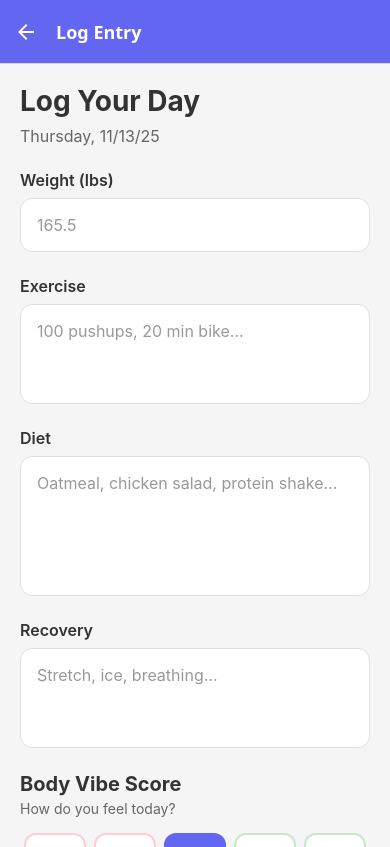
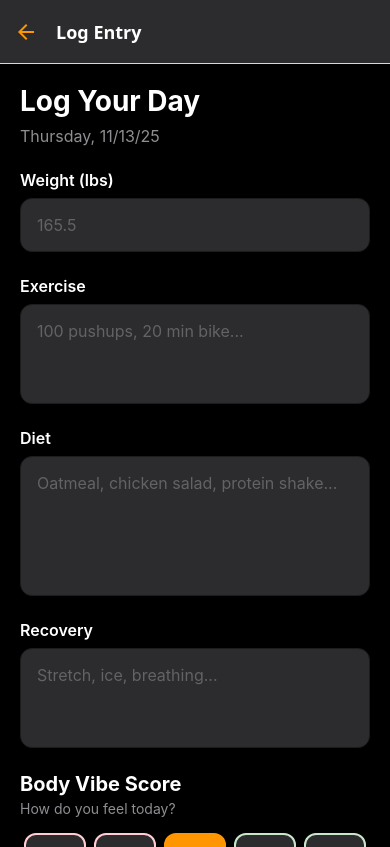
Before and after one commit to timothybruns/BodyBook, a React Native app: screen /Entry in a window 390 px wide. Shown: the top 847 px of the page. Built offline with nearby package versions, Linux system fonts and the light colour scheme.

Commit message:
changed theme to dark with iOS Clock app feel

```diff
--- a/src/components/EntryCard.js
+++ b/src/components/EntryCard.js
@@ -19,27 +19,22 @@ export default function EntryCard({ entry, onPress, onLongPress, getScoreColor,
         </View>
       </View>
 
-      {/* Weight */}
       {entry.weight ? (
         <Text style={styles.entryDetail}>⚖️ {entry.weight} lbs</Text>
       ) : null}
 
-      {/* Exercise */}
       {entry.exercise ? (
         <Text style={styles.entryDetail} numberOfLines={2}>💪 {entry.exercise}</Text>
       ) : null}
 
-      {/* Diet - NEW */}
       {entry.diet ? (
         <Text style={styles.entryDetail} numberOfLines={2}>🍽️ {entry.diet}</Text>
       ) : null}
 
-      {/* Recovery - NEW */}
       {entry.recovery ? (
         <Text style={styles.entryDetail} numberOfLines={2}>🧘 {entry.recovery}</Text>
       ) : null}
 
-      {/* Comments */}
       {entry.comments ? (
         <Text style={styles.entryComment} numberOfLines={2}>💭 {entry.comments}</Text>
       ) : null}
--- a/src/components/ErrorBoundary.js
+++ b/src/components/ErrorBoundary.js
@@ -1,7 +1,6 @@
 // src/components/ErrorBoundary.js
 import React from 'react';
 import { View, Text, TouchableOpacity, StyleSheet, ScrollView } from 'react-native';
-import { colors } from '../styles/theme';
 
 class ErrorBoundary extends React.Component {
   constructor(props) {
@@ -14,21 +13,16 @@ class ErrorBoundary extends React.Component {
   }
 
   static getDerivedStateFromError(error) {
-    // Update state so the next render will show the fallback UI
     return { hasError: true };
   }
 
   componentDidCatch(error, errorInfo) {
-    // Log error details for debugging
     console.error('Error caught by boundary:', error, errorInfo);
 
     this.setState({
       error,
       errorInfo,
     });
-
-    // Here you could send error to a crash reporting service like Sentry
-    // Sentry.captureException(error, { extra: errorInfo });
   }
 
   handleReset = () => {
@@ -41,7 +35,6 @@ class ErrorBoundary extends React.Component {
 
   render() {
     if (this.state.hasError) {
-      // Fallback UI when error occurs
       return (
         <View style={styles.container}>
           <ScrollView contentContainerStyle={styles.content}>
@@ -83,7 +76,7 @@ class ErrorBoundary extends React.Component {
 const styles = StyleSheet.create({
   container: {
     flex: 1,
-    backgroundColor: '#f5f5f5',
+    backgroundColor: '#000000',
   },
   content: {
     flex: 1,
@@ -98,37 +91,37 @@ const styles = StyleSheet.create({
   title: {
     fontSize: 24,
     fontWeight: 'bold',
-    color: '#333',
+    color: '#FFFFFF',
     marginBottom: 12,
     textAlign: 'center',
   },
   message: {
     fontSize: 16,
-    color: '#666',
+    color: '#8E8E93',
     textAlign: 'center',
     marginBottom: 32,
     lineHeight: 24,
   },
   button: {
-    backgroundColor: colors.indigo,
+    backgroundColor: '#FF9500',
     paddingHorizontal: 32,
     paddingVertical: 16,
     borderRadius: 12,
-    shadowColor: '#000',
-    shadowOffset: { width: 0, height: 2 },
-    shadowOpacity: 0.1,
-    shadowRadius: 4,
-    elevation: 3,
+    shadowColor: '#FF9500',
+    shadowOffset: { width: 0, height: 4 },
+    shadowOpacity: 0.4,
+    shadowRadius: 12,
+    elevation: 6,
   },
   buttonText: {
-    color: '#fff',
+    color: '#FFFFFF',
     fontSize: 16,
     fontWeight: 'bold',
   },
   errorDetails: {
     marginTop: 40,
     padding: 16,
-    backgroundColor: '#fff',
+    backgroundColor: '#2C2C2E',
     borderRadius: 8,
     width: '100%',
   },
@@ -140,13 +133,13 @@ const styles = StyleSheet.create({
   },
   errorText: {
     fontSize: 12,
-    color: '#666',
+    color: '#8E8E93',
     fontFamily: 'monospace',
     marginBottom: 8,
   },
   errorStack: {
     fontSize: 10,
-    color: '#999',
+    color: '#636366',
     fontFamily: 'monospace',
   },
 });
--- a/src/navigation/RootNavigator.js
+++ b/src/navigation/RootNavigator.js
@@ -3,6 +3,7 @@ import React from 'react';
 import { createStackNavigator } from '@react-navigation/stack';
 import DashboardScreen from '../screens/DashboardScreen';
 import EntryFormScreen from '../screens/EntryFormScreen';
+import { colors } from '../styles/theme';
 
 const Stack = createStackNavigator();
 
@@ -11,9 +12,21 @@ export default function RootNavigator() {
     <Stack.Navigator
       initialRouteName="Dashboard"
       screenOptions={{
-        headerStyle: { backgroundColor: '#6366f1' },
-        headerTintColor: '#fff',
-        headerTitleStyle: { fontWeight: 'bold' },
+        headerStyle: {
+          backgroundColor: colors.backgroundCard,
+          shadowColor: '#000',
+          shadowOffset: { width: 0, height: 2 },
+          shadowOpacity: 0.3,
+          shadowRadius: 4,
+          elevation: 3,
+        },
+        headerTintColor: colors.primary,
+        headerTitleStyle: {
+          fontWeight: 'bold',
+          color: colors.textPrimary,
+        },
+        headerBackTitleVisible: false,
+        cardStyle: { backgroundColor: colors.background },
       }}
     >
       <Stack.Screen
--- a/src/screens/DashboardScreen.js
+++ b/src/screens/DashboardScreen.js
@@ -1,4 +1,4 @@
-// src/screens/DashboardScreen.js - With error handling
+// src/screens/DashboardScreen.js
 import React, { useEffect, useState } from 'react';
 import { SafeAreaView, ScrollView, View, Text, TouchableOpacity, StyleSheet, ActivityIndicator, Alert } from 'react-native';
 import { loadEntries, saveEntries } from '../storage/entries';
@@ -107,7 +107,6 @@ export default function DashboardScreen({ navigation }) {
       });
     } catch (err) {
       console.error('Error calculating stats:', err);
-      // Don't show error to user, just log it
     }
   }
 
@@ -165,17 +164,15 @@ export default function DashboardScreen({ navigation }) {
     ]);
   };
 
-  // Show loading state
   if (loading) {
     return (
       <View style={styles.loadingContainer}>
-        <ActivityIndicator size="large" color={colors.indigo} />
+        <ActivityIndicator size="large" color={colors.primary} />
         <Text style={styles.loadingText}>Loading your entries...</Text>
       </View>
     );
   }
 
-  // Show error state
   if (error) {
     return (
       <SafeAreaView style={styles.container}>
@@ -285,51 +282,51 @@ export default function DashboardScreen({ navigation }) {
 }
 
 const styles = StyleSheet.create({
-  container: { flex: 1, backgroundColor: '#f5f5f5' },
-  loadingContainer: { flex: 1, justifyContent: 'center', alignItems: 'center', backgroundColor: '#f5f5f5' },
-  loadingText: { marginTop: 12, fontSize: 16, color: '#666' },
-  errorContainer: { flex: 1, justifyContent: 'center', alignItems: 'center', padding: 20 },
+  container: { flex: 1, backgroundColor: colors.background },
+  loadingContainer: { flex: 1, justifyContent: 'center', alignItems: 'center', backgroundColor: colors.background },
+  loadingText: { marginTop: 12, fontSize: 16, color: colors.textSecondary },
+  errorContainer: { flex: 1, justifyContent: 'center', alignItems: 'center', padding: 20, backgroundColor: colors.background },
   errorEmoji: { fontSize: 64, marginBottom: 16 },
-  errorTitle: { fontSize: 24, fontWeight: 'bold', color: '#333', marginBottom: 8 },
-  errorMessage: { fontSize: 16, color: '#666', textAlign: 'center', marginBottom: 24 },
-  retryButton: { backgroundColor: colors.indigo, paddingHorizontal: 32, paddingVertical: 12, borderRadius: 8 },
-  retryButtonText: { color: '#fff', fontSize: 16, fontWeight: '600' },
+  errorTitle: { fontSize: 24, fontWeight: 'bold', color: colors.textPrimary, marginBottom: 8 },
+  errorMessage: { fontSize: 16, color: colors.textSecondary, textAlign: 'center', marginBottom: 24 },
+  retryButton: { backgroundColor: colors.primary, paddingHorizontal: 32, paddingVertical: 12, borderRadius: 12 },
+  retryButtonText: { color: colors.textPrimary, fontSize: 16, fontWeight: '600' },
   scrollView: { flex: 1 },
   dashboardContainer: { padding: spacing.lg },
-  dashboardHeader: { fontSize: 32, fontWeight: 'bold', color: '#333', marginBottom: 20 },
-  rangeSelector: { flexDirection: 'row', marginBottom: 24, backgroundColor: '#fff', borderRadius: 12, padding: 4, ...shadows.card },
+  dashboardHeader: { fontSize: 32, fontWeight: 'bold', color: colors.textPrimary, marginBottom: 20 },
+  rangeSelector: { flexDirection: 'row', marginBottom: 24, backgroundColor: colors.backgroundCard, borderRadius: 12, padding: 4, ...shadows.card },
   rangeButton: { flex: 1, paddingVertical: 12, alignItems: 'center', borderRadius: 8 },
-  rangeButtonActive: { backgroundColor: colors.indigo },
-  rangeButtonText: { fontSize: 14, fontWeight: '600', color: '#666' },
-  rangeButtonTextActive: { color: '#fff' },
-  scoreCard: { backgroundColor: '#fff', borderRadius: 16, padding: 24, marginBottom: 16, alignItems: 'center', ...shadows.cardLg },
-  scoreCardLabel: { fontSize: 16, color: '#666', marginBottom: 12 },
+  rangeButtonActive: { backgroundColor: colors.primary },
+  rangeButtonText: { fontSize: 14, fontWeight: '600', color: colors.textSecondary },
+  rangeButtonTextActive: { color: colors.textPrimary },
+  scoreCard: { backgroundColor: colors.backgroundCard, borderRadius: 16, padding: 24, marginBottom: 16, alignItems: 'center', ...shadows.cardLg },
+  scoreCardLabel: { fontSize: 16, color: colors.textSecondary, marginBottom: 12 },
   scoreDisplay: { flexDirection: 'row', alignItems: 'center', marginBottom: 8 },
   scoreValue: { fontSize: 56, fontWeight: 'bold', marginRight: 12 },
   scoreEmoji: { fontSize: 48 },
-  scoreSubtext: { fontSize: 14, color: '#999' },
+  scoreSubtext: { fontSize: 14, color: colors.textTertiary },
   trendContainer: { flexDirection: 'row', alignItems: 'center', marginBottom: 8 },
   trendEmoji: { fontSize: 20, marginRight: 8 },
-  trendText: { fontSize: 14, color: '#666', fontWeight: '600' },
+  trendText: { fontSize: 14, color: colors.textSecondary, fontWeight: '600' },
   statsGrid: { flexDirection: 'row', gap: 12, marginBottom: 16 },
-  statCard: { flex: 1, backgroundColor: '#fff', borderRadius: 12, padding: 20, alignItems: 'center', ...shadows.card },
-  statValue: { fontSize: 28, fontWeight: 'bold', color: '#333', marginBottom: 4 },
-  statLabel: { fontSize: 14, color: '#666', marginBottom: 4 },
+  statCard: { flex: 1, backgroundColor: colors.backgroundCard, borderRadius: 12, padding: 20, alignItems: 'center', ...shadows.card },
+  statValue: { fontSize: 28, fontWeight: 'bold', color: colors.textPrimary, marginBottom: 4 },
+  statLabel: { fontSize: 14, color: colors.textSecondary, marginBottom: 4 },
   changeText: { fontSize: 12, fontWeight: '600', marginTop: 4 },
   recentHeaderContainer: { flexDirection: 'row', justifyContent: 'space-between', alignItems: 'center', marginBottom: 12 },
-  recentHeader: { fontSize: 20, fontWeight: 'bold', color: '#333' },
-  recentSubheader: { fontSize: 12, color: '#999' },
-  entryCard: { backgroundColor: '#fff', borderRadius: 12, padding: 16, marginBottom: 12, ...shadows.card },
+  recentHeader: { fontSize: 20, fontWeight: 'bold', color: colors.textPrimary },
+  recentSubheader: { fontSize: 12, color: colors.textTertiary },
+  entryCard: { backgroundColor: colors.backgroundCard, borderRadius: 12, padding: 16, marginBottom: 12, ...shadows.card },
   entryHeader: { flexDirection: 'row', justifyContent: 'space-between', alignItems: 'center', marginBottom: 8 },
-  entryDate: { fontSize: 16, fontWeight: '600', color: '#333' },
+  entryDate: { fontSize: 16, fontWeight: '600', color: colors.textPrimary },
   scoreBadge: { paddingHorizontal: 12, paddingVertical: 4, borderRadius: 12 },
-  scoreBadgeText: { color: '#fff', fontSize: 14, fontWeight: 'bold' },
-  entryDetail: { fontSize: 14, color: '#666', marginBottom: 4 },
-  entryComment: { fontSize: 14, color: '#888', fontStyle: 'italic', marginTop: 4 },
-  emptyState: { backgroundColor: '#fff', borderRadius: 16, padding: 48, alignItems: 'center', marginTop: 20, ...shadows.card },
+  scoreBadgeText: { color: colors.textPrimary, fontSize: 14, fontWeight: 'bold' },
+  entryDetail: { fontSize: 14, color: colors.textSecondary, marginBottom: 4 },
+  entryComment: { fontSize: 14, color: colors.textTertiary, fontStyle: 'italic', marginTop: 4 },
+  emptyState: { backgroundColor: colors.backgroundCard, borderRadius: 16, padding: 48, alignItems: 'center', marginTop: 20, ...shadows.card },
   emptyStateEmoji: { fontSize: 64, marginBottom: 16 },
-  emptyStateText: { fontSize: 20, fontWeight: 'bold', color: '#333', marginBottom: 8 },
-  emptyStateSubtext: { fontSize: 16, color: '#666' },
-  newEntryButton: { backgroundColor: colors.indigo, borderRadius: 12, paddingVertical: 16, alignItems: 'center', marginTop: 8, marginBottom: 20 },
-  newEntryButtonText: { color: '#fff', fontSize: 16, fontWeight: 'bold' },
+  emptyStateText: { fontSize: 20, fontWeight: 'bold', color: colors.textPrimary, marginBottom: 8 },
+  emptyStateSubtext: { fontSize: 16, color: colors.textSecondary },
+  newEntryButton: { backgroundColor: colors.primary, borderRadius: 12, paddingVertical: 16, alignItems: 'center', marginTop: 8, marginBottom: 20, ...shadows.cardStrong },
+  newEntryButtonText: { color: colors.textPrimary, fontSize: 16, fontWeight: 'bold' },
 });
--- a/src/screens/EntryFormScreen.js
+++ b/src/screens/EntryFormScreen.js
@@ -1,4 +1,4 @@
-// src/screens/EntryFormScreen.js - With validation
+// src/screens/EntryFormScreen.js
 import React, { useEffect, useState } from 'react';
 import {
   View, Text, TextInput, TouchableOpacity, ScrollView, StyleSheet,
@@ -46,9 +46,8 @@ export default function EntryFormScreen({ navigation, route }) {
     }
   }
 
-  // Validate weight input
   function validateWeight(value) {
-    if (!value) return null; // Empty is okay
+    if (!value) return null;
 
     const num = parseFloat(value);
     if (isNaN(num)) {
@@ -63,7 +62,6 @@ export default function EntryFormScreen({ navigation, route }) {
     return null;
   }
 
-  // Validate text length
   function validateTextLength(value, fieldName, maxLength = 1000) {
     if (!value) return null;
 
@@ -73,14 +71,12 @@ export default function EntryFormScreen({ navigation, route }) {
     return null;
   }
 
-  // Handle weight change with validation
   function handleWeightChange(value) {
     setWeight(value);
     const error = validateWeight(value);
     setErrors(prev => ({ ...prev, weight: error }));
   }
 
-  // Handle text field changes with validation
   function handleTextChange(field, value, maxLength = 1000) {
     const fieldSetters = {
       exercise: setExercise,
@@ -94,16 +90,13 @@ export default function EntryFormScreen({ navigation, route }) {
     setErrors(prev => ({ ...prev, [field]: error }));
   }
 
-  // Validate all fields before saving
   function validateForm() {
     const newErrors = {};
 
-    // Check if at least one field is filled
     if (!weight && !exercise && !diet && !recovery) {
       return { valid: false, message: 'Please fill in at least one field' };
     }
 
-    // Validate weight
     if (weight) {
       const weightError = validateWeight(weight);
       if (weightError) {
@@ -111,7 +104,6 @@ export default function EntryFormScreen({ navigation, route }) {
       }
     }
 
-    // Validate text fields
     ['exercise', 'diet', 'recovery', 'comments'].forEach(field => {
       const value = { exercise, diet, recovery, comments }[field];
       if (value) {
@@ -130,7 +122,6 @@ export default function EntryFormScreen({ navigation, route }) {
   }
 
   async function handleSave() {
-    // Validate form
     const validation = validateForm();
     if (!validation.valid) {
       Alert.alert('Validation Error', validation.message);
@@ -180,7 +171,7 @@ export default function EntryFormScreen({ navigation, route }) {
   if (loading) {
     return (
       <View style={styles.loadingContainer}>
-        <ActivityIndicator size="large" color={colors.indigo} />
+        <ActivityIndicator size="large" color={colors.primary} />
       </View>
     );
   }
@@ -205,7 +196,7 @@ export default function EntryFormScreen({ navigation, route }) {
                 onChangeText={handleWeightChange}
                 keyboardType="decimal-pad"
                 placeholder="165.5"
-                placeholderTextColor="#999"
+                placeholderTextColor="#636366"
                 returnKeyType="done"
               />
               {errors.weight && (
@@ -221,7 +212,7 @@ export default function EntryFormScreen({ navigation, route }) {
                 onChangeText={(value) => handleTextChange('exercise', value, 500)}
                 multiline numberOfLines={3}
                 placeholder="100 pushups, 20 min bike..."
-                placeholderTextColor="#999"
+                placeholderTextColor="#636366"
                 textAlignVertical="top"
               />
               {errors.exercise && (
@@ -237,7 +228,7 @@ export default function EntryFormScreen({ navigation, route }) {
                 onChangeText={(value) => handleTextChange('diet', value, 1000)}
                 multiline numberOfLines={5}
                 placeholder="Oatmeal, chicken salad, protein shake..."
-                placeholderTextColor="#999"
+                placeholderTextColor="#636366"
                 textAlignVertical="top"
               />
               {errors.diet && (
@@ -253,7 +244,7 @@ export default function EntryFormScreen({ navigation, route }) {
                 onChangeText={(value) => handleTextChange('recovery', value, 500)}
                 multiline numberOfLines={3}
                 placeholder="Stretch, ice, breathing..."
-                placeholderTextColor="#999"
+                placeholderTextColor="#636366"
                 textAlignVertical="top"
               />
               {errors.recovery && (
@@ -289,7 +280,7 @@ export default function EntryFormScreen({ navigation, route }) {
                 onChangeText={(value) => handleTextChange('comments', value, 500)}
                 multiline numberOfLines={3}
                 placeholder="Any notes about today..."
-                placeholderTextColor="#999"
+                placeholderTextColor="#636366"
                 textAlignVertical="top"
               />
               {errors.comments && (
@@ -318,32 +309,32 @@ export default function EntryFormScreen({ navigation, route }) {
 }
 
 const styles = StyleSheet.create({
-  container: { flex: 1, backgroundColor: '#f5f5f5' },
+  container: { flex: 1, backgroundColor: colors.background },
   keyboardView: { flex: 1 },
   scrollView: { flex: 1 },
-  loadingContainer: { flex: 1, justifyContent: 'center', alignItems: 'center', backgroundColor: '#f5f5f5' },
+  loadingContainer: { flex: 1, justifyContent: 'center', alignItems: 'center', backgroundColor: colors.background },
   formContainer: { padding: spacing.lg },
-  header: { fontSize: 28, fontWeight: 'bold', color: '#333', marginBottom: 8 },
-  dateText: { fontSize: 16, color: '#666', marginBottom: 24 },
+  header: { fontSize: 28, fontWeight: 'bold', color: colors.textPrimary, marginBottom: 8 },
+  dateText: { fontSize: 16, color: colors.textSecondary, marginBottom: 24 },
   section: { marginBottom: 24 },
-  label: { fontSize: 16, fontWeight: '600', color: '#333', marginBottom: 8 },
-  labelLarge: { fontSize: 20, fontWeight: 'bold', color: '#333', marginBottom: 4 },
-  scoreSubtext: { fontSize: 14, color: '#666', marginBottom: 16 },
+  label: { fontSize: 16, fontWeight: '600', color: colors.textPrimary, marginBottom: 8 },
+  labelLarge: { fontSize: 20, fontWeight: 'bold', color: colors.textPrimary, marginBottom: 4 },
+  scoreSubtext: { fontSize: 14, color: colors.textSecondary, marginBottom: 16 },
   input: {
-    backgroundColor: '#fff',
+    backgroundColor: colors.backgroundCard,
     borderRadius: 12,
     padding: 16,
     fontSize: 16,
     borderWidth: 1,
-    borderColor: '#e0e0e0',
-    color: '#333'
+    borderColor: colors.backgroundLight,
+    color: colors.textPrimary
   },
   inputError: {
-    borderColor: '#ef4444',
+    borderColor: colors.negative,
     borderWidth: 2,
   },
   errorText: {
-    color: '#ef4444',
+    color: colors.negative,
     fontSize: 12,
     marginTop: 4,
     marginLeft: 4,
@@ -351,15 +342,31 @@ const styles = StyleSheet.create({
   textArea: { minHeight: 100, textAlignVertical: 'top' },
   textAreaLarge: { minHeight: 140, textAlignVertical: 'top' },
   scoreContainer: { flexDirection: 'row', justifyContent: 'space-between', marginBottom: 8 },
-  scoreButton: { flex: 1, paddingVertical: 16, marginHorizontal: 4, borderRadius: 12, backgroundColor: '#fff', borderWidth: 2, borderColor: '#e0e0e0', alignItems: 'center' },
-  scoreButtonActive: { borderColor: colors.indigo, backgroundColor: colors.indigo },
+  scoreButton: {
+    flex: 1,
+    paddingVertical: 16,
+    marginHorizontal: 4,
+    borderRadius: 12,
+    backgroundColor: colors.backgroundCard,
+    borderWidth: 2,
+    borderColor: colors.backgroundLight,
+    alignItems: 'center'
+  },
+  scoreButtonActive: { borderColor: colors.primary, backgroundColor: colors.primary },
   scoreButtonNegative: { borderColor: '#ffcdd2' },
   scoreButtonPositive: { borderColor: '#c8e6c9' },
-  scoreButtonText: { fontSize: 20, fontWeight: 'bold', color: '#666' },
-  scoreButtonTextActive: { color: '#fff' },
+  scoreButtonText: { fontSize: 20, fontWeight: 'bold', color: colors.textSecondary },
+  scoreButtonTextActive: { color: colors.textPrimary },
   scoreLegend: { flexDirection: 'row', justifyContent: 'space-between', paddingHorizontal: 8 },
-  legendText: { fontSize: 12, color: '#999' },
-  saveButton: { backgroundColor: colors.indigo, borderRadius: 12, paddingVertical: 18, alignItems: 'center', marginTop: 8, ...shadows.cardStrong },
+  legendText: { fontSize: 12, color: colors.textTertiary },
+  saveButton: {
+    backgroundColor: colors.primary,
+    borderRadius: 12,
+    paddingVertical: 18,
+    alignItems: 'center',
+    marginTop: 8,
+    ...shadows.cardStrong
+  },
   saveButtonDisabled: { opacity: 0.6 },
-  saveButtonText: { color: '#fff', fontSize: 18, fontWeight: 'bold' },
+  saveButtonText: { color: colors.textPrimary, fontSize: 18, fontWeight: 'bold' },
 });
--- a/src/styles/theme.js
+++ b/src/styles/theme.js
@@ -1,6 +1,30 @@
 // src/styles/theme.js
 export const colors = {
-  indigo: '#6366f1',
+  // Primary colors - iOS Clock inspired
+  primary: '#FF9500', // Orange accent (iOS orange)
+  primaryDark: '#FF8C00',
+
+  // Backgrounds
+  background: '#000000', // Pure black
+  backgroundLight: '#1C1C1E', // Dark gray (iOS dark mode)
+  backgroundCard: '#2C2C2E', // Card background
+
+  // Text
+  textPrimary: '#FFFFFF',
+  textSecondary: '#8E8E93', // iOS secondary text
+  textTertiary: '#636366',
+
+  // Status colors (preserve for trends)
+  positive: '#10b981', // Green
+  negative: '#ef4444', // Red
+  neutral: '#8E8E93',
+
+  // Score colors
+  scoreExcellent: '#10b981',
+  scoreGood: '#84cc16',
+  scoreNeutral: '#FF9500',
+  scorePoor: '#f97316',
+  scoreBad: '#ef4444',
 };
 
 export const spacing = {
@@ -12,23 +36,23 @@ export const spacing = {
 export const shadows = {
   card: {
     shadowColor: '#000',
-    shadowOffset: { width: 0, height: 1 },
-    shadowOpacity: 0.05,
-    shadowRadius: 4,
-    elevation: 2,
+    shadowOffset: { width: 0, height: 2 },
+    shadowOpacity: 0.3,
+    shadowRadius: 8,
+    elevation: 3,
   },
   cardLg: {
     shadowColor: '#000',
-    shadowOffset: { width: 0, height: 2 },
-    shadowOpacity: 0.1,
-    shadowRadius: 8,
-    elevation: 3,
+    shadowOffset: { width: 0, height: 4 },
+    shadowOpacity: 0.4,
+    shadowRadius: 12,
+    elevation: 5,
   },
   cardStrong: {
-    shadowColor: '#6366f1',
+    shadowColor: '#FF9500',
     shadowOffset: { width: 0, height: 4 },
-    shadowOpacity: 0.3,
-    shadowRadius: 8,
-    elevation: 4,
+    shadowOpacity: 0.4,
+    shadowRadius: 12,
+    elevation: 6,
   }
 };
```
Also changed, not shown: app.json (+7 -5 lines).
